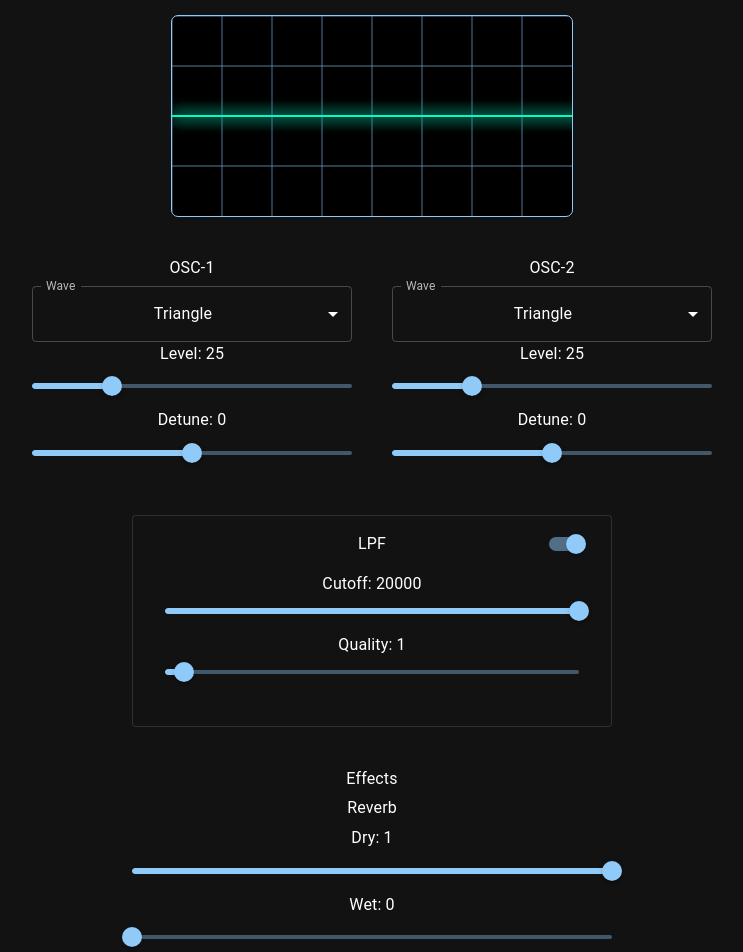
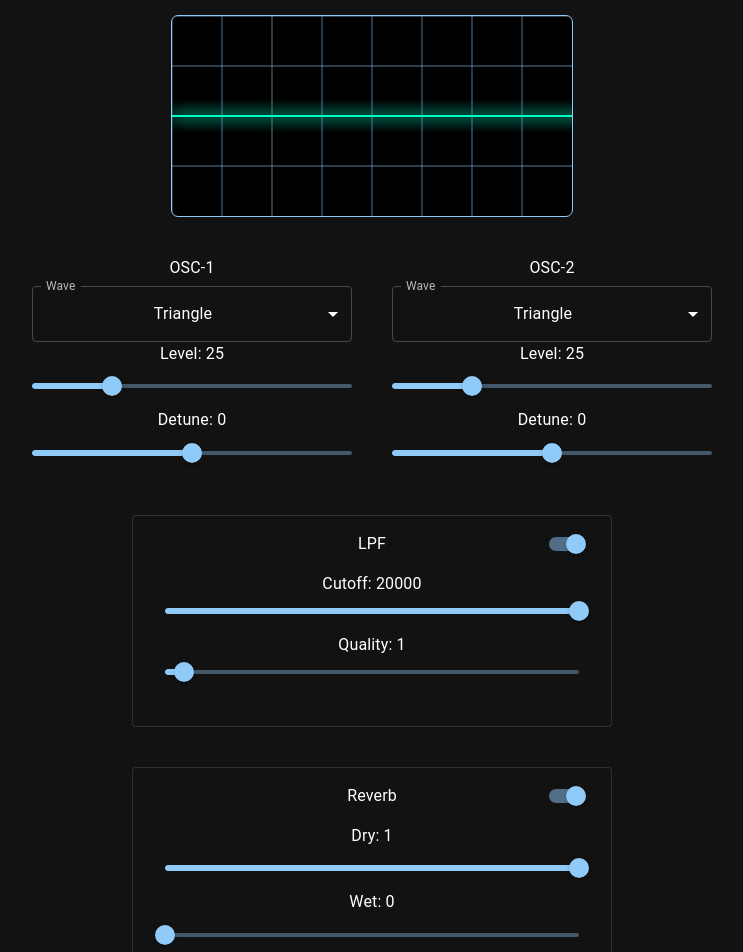
Before and after one commit to RomanObaraz/web-synth, a React (Vite) app: page / in a window 1280 px wide. Shown: the top 952 px of the page, without its empty margins (268-1011 px from the left). Built offline with nearby package versions, Linux system fonts and the light colour scheme; no server answers.

Commit message:
implement togglable synth modules

```diff
--- a/src/App.jsx
+++ b/src/App.jsx
@@ -2,7 +2,7 @@ import { Oscillator } from "./components/oscillator";
 import { Keyboard } from "./components/keyboard";
 import { Oscilloscope } from "./components/oscilloscope";
 import { LowPassFilter } from "./components/lowPassFilter";
-import { Effects } from "./components/effects";
+import { Reverb } from "./components/reverb";
 import { Toggleable } from "./components/toggleable";
 import { SynthProvider } from "./synthProvider/synthProvider";
 
@@ -20,13 +20,15 @@ function App() {
                 </div>
 
                 <div className="self-center w-120">
-                    <Toggleable label="LPF">
+                    <Toggleable moduleId="lpf" label="LPF">
                         <LowPassFilter />
                     </Toggleable>
                 </div>
 
-                <div className="self-center">
-                    <Effects />
+                <div className="self-center w-120">
+                    <Toggleable moduleId="reverb" label="Reverb">
+                        <Reverb />
+                    </Toggleable>
                 </div>
 
                 <Keyboard />
--- a/src/components/effects/index.jsx
+++ /dev/null
@@ -1,38 +0,0 @@
-import { Slider, Typography } from "@mui/material";
-import { useEffect, useState } from "react";
-import { useSynth } from "../../hooks/useSynth";
-
-export const Effects = () => {
-    const [reverbDry, setReverbDry] = useState(1);
-    const [reverbWet, setReverbWet] = useState(0);
-    const synth = useSynth();
-
-    useEffect(() => {
-        synth.setReverbMix(reverbDry, reverbWet);
-    }, [synth, reverbDry, reverbWet]);
-
-    return (
-        <div className="w-120">
-            <Typography gutterBottom>Effects</Typography>
-            <div>
-                <Typography gutterBottom>Reverb</Typography>
-                <Typography gutterBottom>Dry: {reverbDry}</Typography>
-                <Slider
-                    value={reverbDry}
-                    min={0}
-                    max={1}
-                    step={0.01}
-                    onChange={(e) => setReverbDry(e.target.value)}
-                />
-                <Typography gutterBottom>Wet: {reverbWet}</Typography>
-                <Slider
-                    value={reverbWet}
-                    min={0}
-                    max={1}
-                    step={0.01}
-                    onChange={(e) => setReverbWet(e.target.value)}
-                />
-            </div>
-        </div>
-    );
-};
--- a/src/components/keyboard/index.jsx
+++ b/src/components/keyboard/index.jsx
@@ -6,7 +6,7 @@ import { useSynth } from "../../hooks/useSynth";
 
 export const Keyboard = () => {
     const [activeVoices, setActiveVoices] = useState({});
-    const synth = useSynth();
+    const { synth } = useSynth();
 
     const onKeyDown = (key) => {
         const frequency = getKeyFrequency(key);
--- a/src/components/lowPassFilter/index.jsx
+++ b/src/components/lowPassFilter/index.jsx
@@ -5,7 +5,7 @@ import { useSynth } from "../../hooks/useSynth";
 export const LowPassFilter = () => {
     const [cutoff, setCutoff] = useState(20000);
     const [quality, setQuality] = useState(1);
-    const synth = useSynth();
+    const { synth } = useSynth();
 
     useEffect(() => {
         synth.setLPFCutoff(cutoff);
@@ -16,7 +16,7 @@ export const LowPassFilter = () => {
     }, [synth, quality]);
 
     return (
-        <div className="">
+        <div>
             <Typography>Cutoff: {cutoff}</Typography>
             <Slider
                 value={cutoff}
--- a/src/components/oscillator/index.jsx
+++ b/src/components/oscillator/index.jsx
@@ -7,7 +7,7 @@ export const Oscillator = ({ id }) => {
     const [level, setLevel] = useState(25);
     const [detune, setDetune] = useState(0);
 
-    const synth = useSynth();
+    const { synth } = useSynth();
 
     useEffect(() => {
         synth.setWaveform(id, waveform);
--- a/src/components/oscilloscope/index.jsx
+++ b/src/components/oscilloscope/index.jsx
@@ -4,7 +4,7 @@ import { useSynth } from "../../hooks/useSynth";
 export const Oscilloscope = () => {
     const canvasRef = useRef(null);
     const animationRef = useRef(null);
-    const synth = useSynth();
+    const { synth } = useSynth();
 
     useEffect(() => {
         if (!canvasRef.current) return;
--- /dev/null
+++ b/src/components/reverb/index.jsx
@@ -0,0 +1,34 @@
+import { Slider, Typography } from "@mui/material";
+import { useEffect, useState } from "react";
+import { useSynth } from "../../hooks/useSynth";
+
+export const Reverb = () => {
+    const [dry, setDry] = useState(1);
+    const [wet, setWet] = useState(0);
+    const { synth } = useSynth();
+
+    useEffect(() => {
+        synth.setReverbMix(dry, wet);
+    }, [synth, dry, wet]);
+
+    return (
+        <div>
+            <Typography gutterBottom>Dry: {dry}</Typography>
+            <Slider
+                value={dry}
+                min={0}
+                max={1}
+                step={0.01}
+                onChange={(e) => setDry(e.target.value)}
+            />
+            <Typography gutterBottom>Wet: {wet}</Typography>
+            <Slider
+                value={wet}
+                min={0}
+                max={1}
+                step={0.01}
+                onChange={(e) => setWet(e.target.value)}
+            />
+        </div>
+    );
+};
--- a/src/components/toggleable.jsx
+++ b/src/components/toggleable.jsx
@@ -1,8 +1,15 @@
 import { Card, CardContent, Switch, Typography } from "@mui/material";
 import { useState } from "react";
+import { useSynth } from "../hooks/useSynth";
 
-export const Toggleable = ({ label, children }) => {
+export const Toggleable = ({ moduleId, label, children }) => {
     const [enabled, setEnabled] = useState(true);
+    const { setBypass } = useSynth();
+
+    const handleToggle = (on) => {
+        setEnabled(on);
+        setBypass(moduleId, !on);
+    };
 
     return (
         <Card className="p-4" variant="outlined">
@@ -11,7 +18,7 @@ export const Toggleable = ({ label, children }) => {
                     <Typography>{label}</Typography>
                 </div>
                 <div className="absolute right-0">
-                    <Switch checked={enabled} onChange={(e) => setEnabled(e.target.checked)} />
+                    <Switch checked={enabled} onChange={(e) => handleToggle(e.target.checked)} />
                 </div>
             </div>
             <CardContent
--- a/src/synthProvider/synthProvider.jsx
+++ b/src/synthProvider/synthProvider.jsx
@@ -1,9 +1,16 @@
-import { useMemo } from "react";
+import { useCallback, useMemo } from "react";
 import { SynthContext } from "./synthContext";
 import { SynthEngine } from "../synth/SynthEngine";
 
 export function SynthProvider({ children }) {
     const synth = useMemo(() => new SynthEngine(), []);
 
-    return <SynthContext.Provider value={synth}>{children}</SynthContext.Provider>;
+    const setBypass = useCallback(
+        (moduleId, bypass) => {
+            synth[moduleId].toggleBypass(bypass);
+        },
+        [synth]
+    );
+
+    return <SynthContext.Provider value={{ synth, setBypass }}>{children}</SynthContext.Provider>;
 }
```
